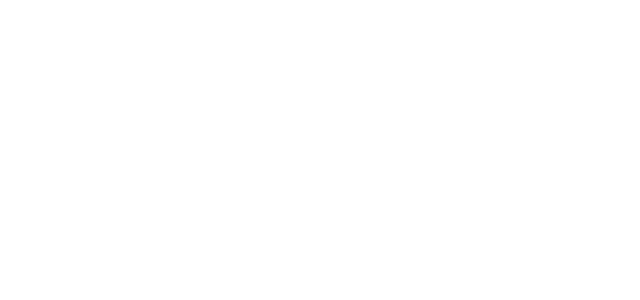
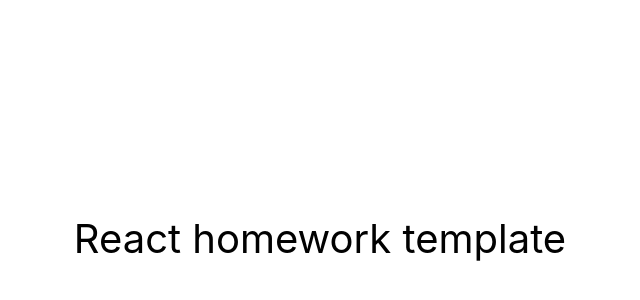
Before and after one commit to Valerii2022/goit-react-hw-01-components, a React (Create React App) app: page / in a window 1280 px wide. Shown: the part 162-462 px from the top of the page, without its empty margins (320-960 px from the left). Built offline with nearby package versions, Linux system fonts and the light colour scheme.

Commit message:
add  App

```diff
--- a/src/components/App.jsx
+++ b/src/components/App.jsx
@@ -1 +1,16 @@
-export const App = () => { };
+export const App = () => {
+  return (
+    <div
+      style={{
+        height: '100vh',
+        display: 'flex',
+        justifyContent: 'center',
+        alignItems: 'center',
+        fontSize: 40,
+        color: '#010101'
+      }}
+    >
+      React homework template
+    </div>
+  );
+};
```
